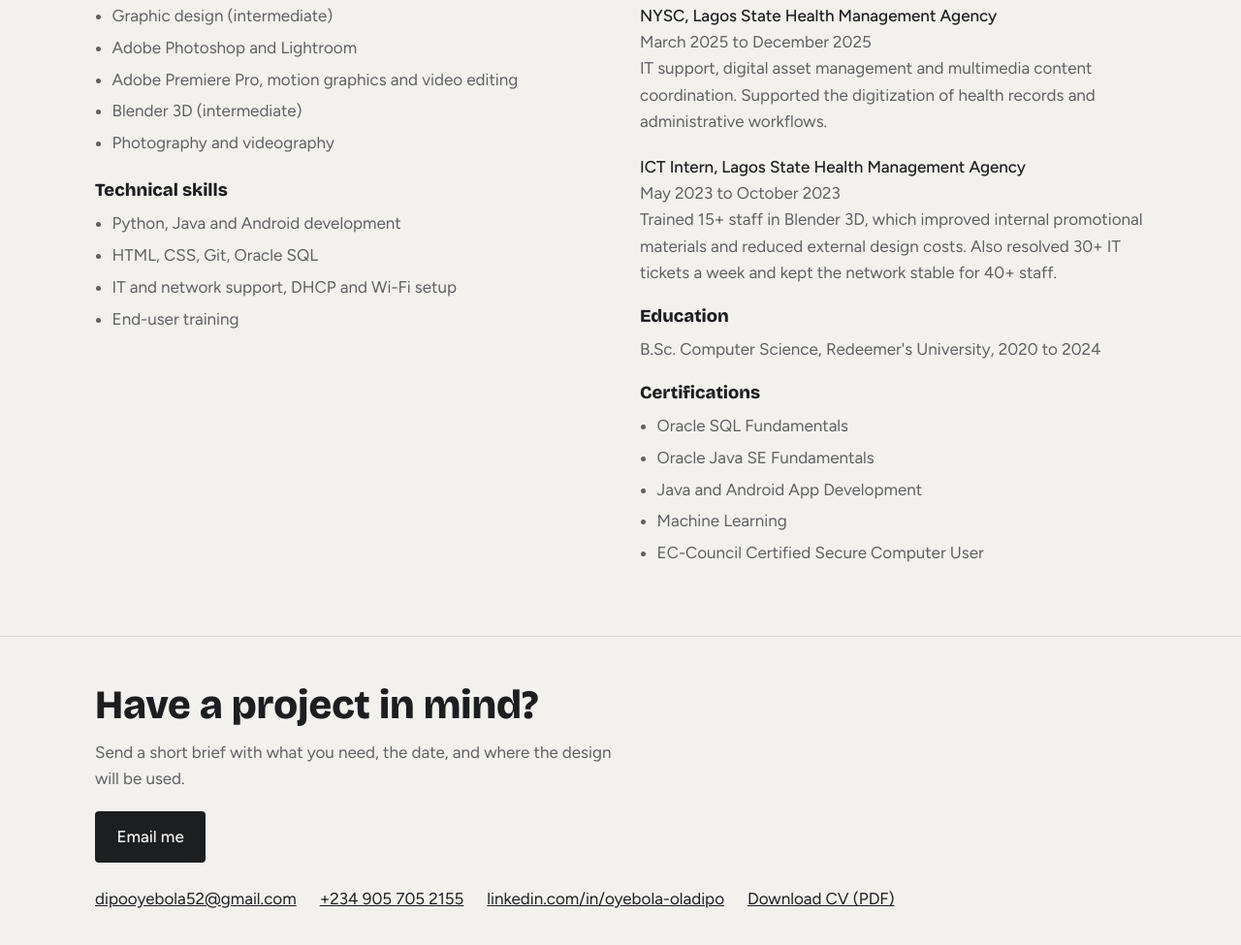
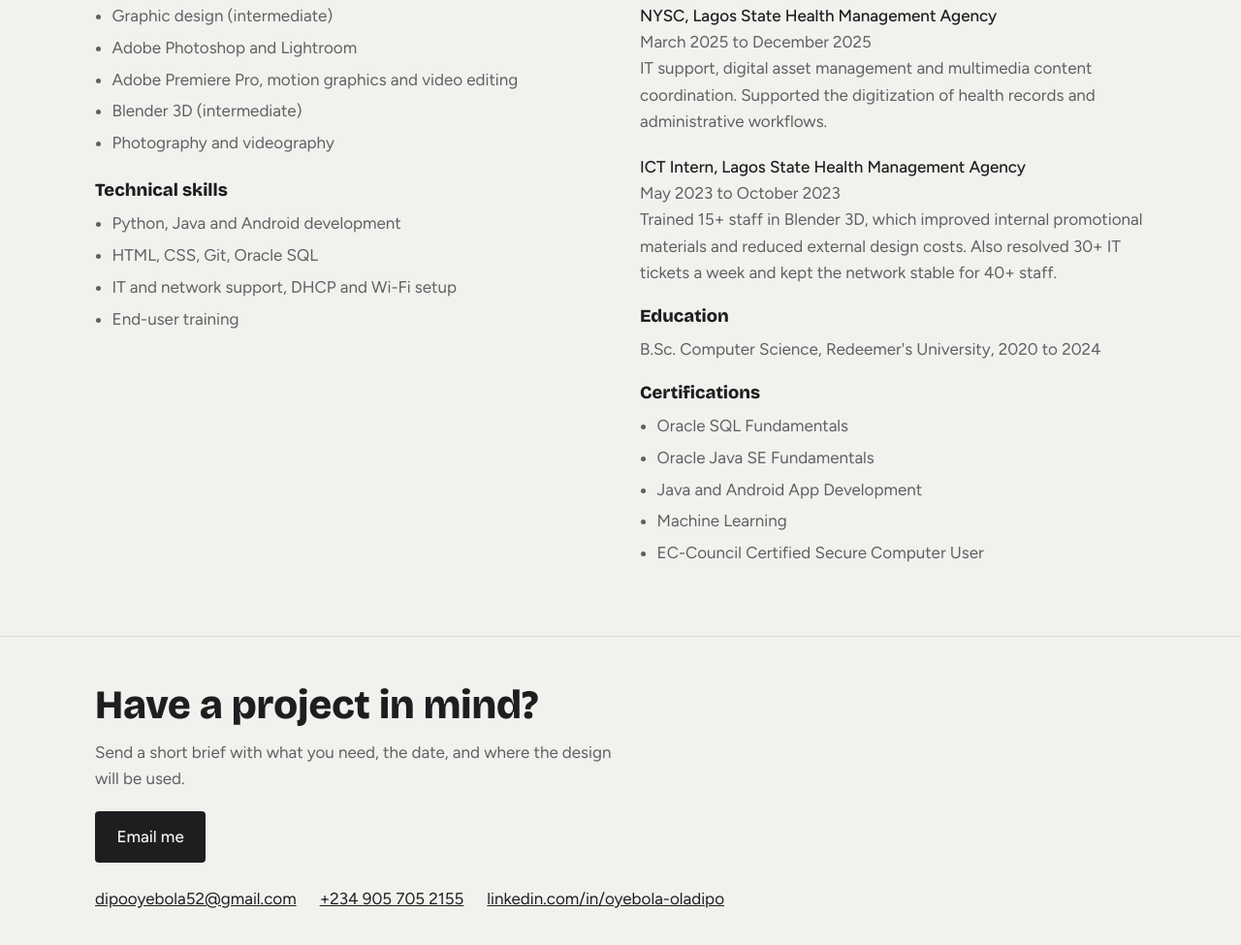
Before and after one commit to KingNelio1/Myportfolio, a plain HTML site: page index.html in a window 1280 px wide. Shown: the part 4324-5299 px from the top of the page at 97% size. Drawn offline with nearby package versions, Linux system fonts and the light colour scheme.

Commit message:
Update index.html

```diff
--- a/index.html
+++ b/index.html
@@ -167,7 +167,6 @@ figcaption p{margin:.6rem 0 0;font-size:.95rem}
       <a href="mailto:dipooyebola52@gmail.com">dipooyebola52@gmail.com</a>
       <a href="tel:+2349057052155">+234 905 705 2155</a>
       <a href="https://linkedin.com/in/oyebola-oladipo" rel="noopener">linkedin.com/in/oyebola-oladipo</a>
-      <a href="Oyebola_Oladipo_CV.pdf" download>Download CV (PDF)</a>
     </div>
   </div>
 </footer>
```
